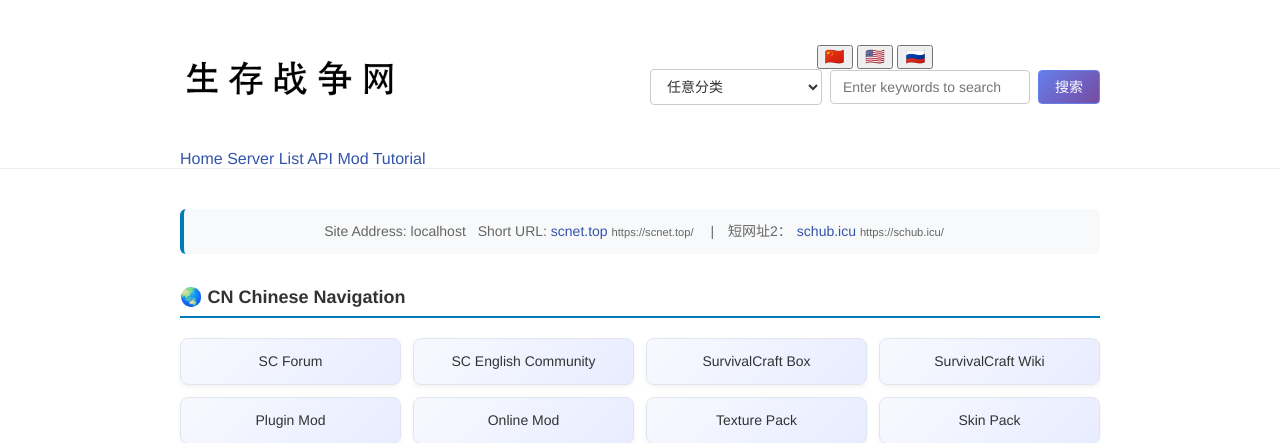
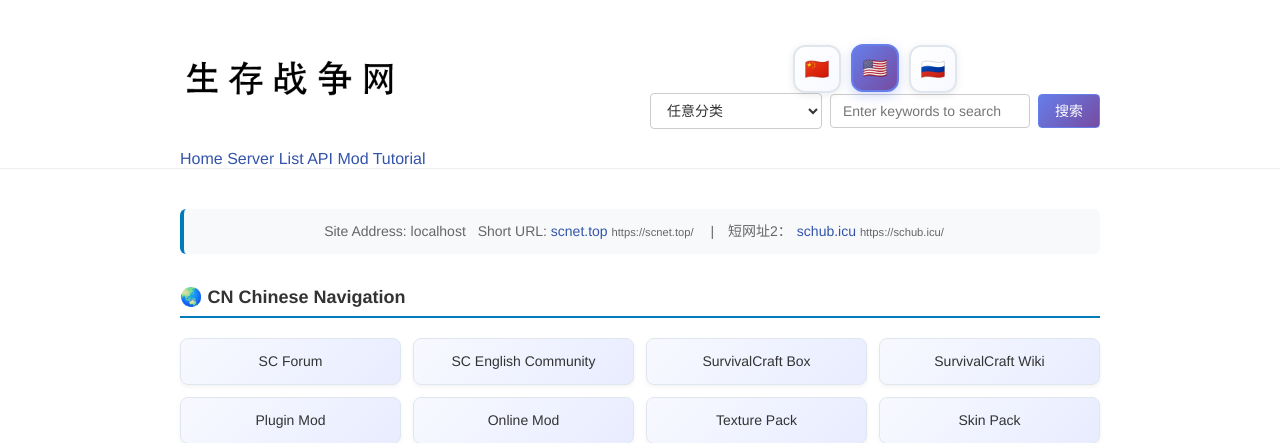
Before and after one commit to YYLMZXC/yylmzxc.github.io, a PHP site: page / in a window 1280 px wide. Shown: the top 443 px of the page. Run offline with PHP 8.4, Linux system fonts and the light colour scheme.

Commit message:
更新于 2025-11-18 22:06:11

```diff
--- a/scweb_res/index/index_main.css
+++ b/scweb_res/index/index_main.css
@@ -174,6 +174,99 @@ button, input, select, textarea {
     text-align: center;
 }
 
+/* 语言按钮组容器 */
+.language-section {
+    display: flex;
+    gap: 8px;
+    justify-content: center;
+    align-items: center;
+    flex-wrap: wrap;
+}
+
+/* 新的语言按钮样式 */
+.language-btn {
+    display: inline-flex;
+    align-items: center;
+    justify-content: center;
+    width: 44px;
+    height: 44px;
+    border: 2px solid #e0e6ed;
+    border-radius: 12px;
+    background: linear-gradient(135deg, #ffffff 0%, #f8f9ff 100%);
+    font-size: 18px;
+    cursor: pointer;
+    transition: all 0.3s cubic-bezier(0.4, 0, 0.2, 1);
+    box-shadow: 0 2px 8px rgba(0, 0, 0, 0.08);
+    position: relative;
+    overflow: hidden;
+}
+
+.language-btn::before {
+    content: '';
+    position: absolute;
+    top: 0;
+    left: -100%;
+    width: 100%;
+    height: 100%;
+    background: linear-gradient(90deg, transparent, rgba(255, 255, 255, 0.3), transparent);
+    transition: left 0.5s;
+}
+
+.language-btn:hover::before {
+    left: 100%;
+}
+
+.language-btn:hover {
+    border-color: #667eea;
+    transform: translateY(-2px);
+    box-shadow: 0 6px 20px rgba(102, 126, 234, 0.25);
+    background: linear-gradient(135deg, #667eea 0%, #764ba2 100%);
+    color: white;
+}
+
+.language-btn:focus {
+    outline: none;
+    border-color: #667eea;
+    box-shadow: 0 0 0 3px rgba(102, 126, 234, 0.15);
+    transform: translateY(-1px);
+}
+
+.language-btn:active {
+    transform: translateY(0);
+    box-shadow: 0 2px 8px rgba(102, 126, 234, 0.2);
+}
+
+.language-btn.active {
+    border-color: #667eea;
+    background: linear-gradient(135deg, #667eea 0%, #764ba2 100%);
+    color: white;
+    box-shadow: 0 4px 12px rgba(102, 126, 234, 0.3);
+    transform: translateY(-1px);
+}
+
+.language-btn.active:hover {
+    background: linear-gradient(135deg, #5a6fd8 0%, #6a4190 100%);
+    transform: translateY(-2px);
+}
+
+/* 语言按钮波纹效果 */
+.language-btn .ripple {
+    position: absolute;
+    border-radius: 50%;
+    background: rgba(255, 255, 255, 0.6);
+    transform: scale(0);
+    animation: ripple 0.6s linear;
+    pointer-events: none;
+}
+
+@keyframes ripple {
+    to {
+        transform: scale(4);
+        opacity: 0;
+    }
+}
+
+/* 旧的select样式保留以兼容 */
 .language-select {
     width: 100%;
     max-width: 180px;
@@ -411,6 +504,17 @@ button, input, select, textarea {
     .banner-grid {
         grid-template-columns: repeat(auto-fit, minmax(200px, 1fr));
     }
+
+    /* 语言按钮在桌面端的间距 */
+    .language-section {
+        gap: 10px;
+    }
+
+    .language-btn {
+        width: 48px;
+        height: 48px;
+        font-size: 20px;
+    }
 }
 
 @media (max-width: 768px) {
--- a/scweb_res/index/index_script.js
+++ b/scweb_res/index/index_script.js
@@ -346,6 +346,49 @@ class LanguageManager {
             const lang = button.getAttribute('data-lang');
             button.classList.toggle('active', lang === this.currentLang);
         });
+
+        // 添加波纹效果到语言按钮
+        this.addRippleEffect();
+    }
+
+    // 添加波纹效果
+    addRippleEffect() {
+        const buttons = document.querySelectorAll('.language-btn');
+
+        buttons.forEach(button => {
+            // 移除之前的事件监听器（避免重复添加）
+            button.removeEventListener('click', this.handleRippleClick);
+        });
+
+        buttons.forEach(button => {
+            button.addEventListener('click', this.handleRippleClick.bind(this));
+        });
+    }
+
+    // 处理波纹点击事件
+    handleRippleClick(e) {
+        this.createRipple(e);
+    }
+
+    // 创建波纹效果
+    createRipple(e) {
+        const button = e.currentTarget;
+        const circle = document.createElement('span');
+        const diameter = Math.max(button.clientWidth, button.clientHeight);
+        const radius = diameter / 2;
+
+        circle.style.width = circle.style.height = `${diameter}px`;
+        circle.style.left = `${e.clientX - button.offsetLeft - radius}px`;
+        circle.style.top = `${e.clientY - button.offsetTop - radius}px`;
+        circle.classList.add('ripple');
+
+        // 清除之前的波纹效果
+        const rippleElements = button.getElementsByClassName('ripple');
+        while (rippleElements[0]) {
+            rippleElements[0].remove();
+        }
+
+        button.appendChild(circle);
     }
 
     // 处理搜索
```
Also changed, not shown: other parts of scweb_res/index/index_main.css (+47 -0 lines).
